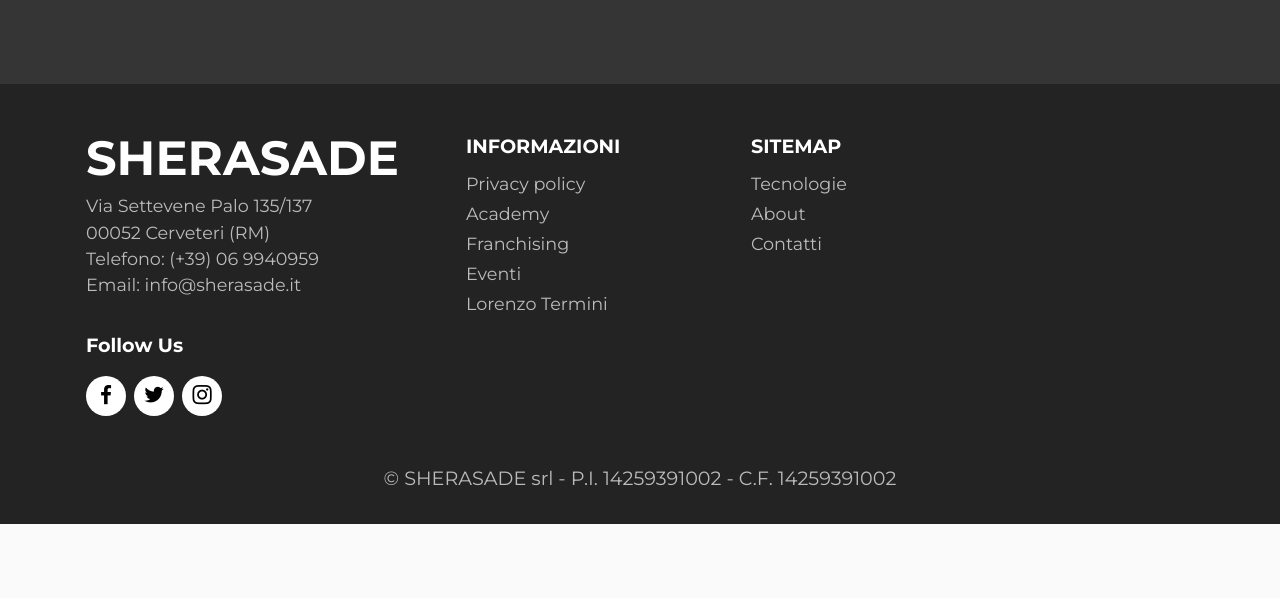
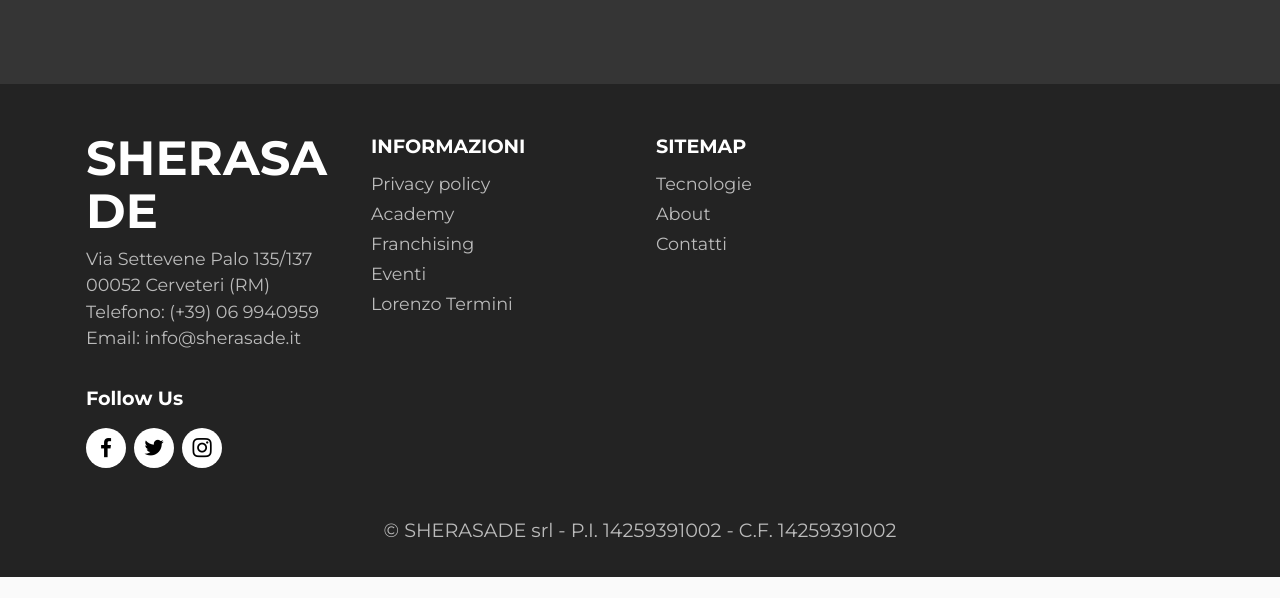
Before and after one commit to Velitch/sherasade, a plain HTML site: page index.html in a window 1280 px wide. Shown: the part 1980-2578 px from the top of the page. Drawn offline with nearby package versions, Linux system fonts and the light colour scheme; some packages are replaced by stand-ins of ours; a script that the page names is missing.

Commit message:
Update index.html

```diff
--- a/index.html
+++ b/index.html
@@ -141,7 +141,7 @@
 
     <div class="container">
       <div class="row mbr-white">
-        <div class="col-sm-6 col-lg-4">
+        <div class="col-12 col-md-6 col-lg-3">
           <h5 class="mbr-section-subtitle mbr-fonts-style mb-2 display-2">
             <strong>SHERASADE</strong>
           </h5>
```
